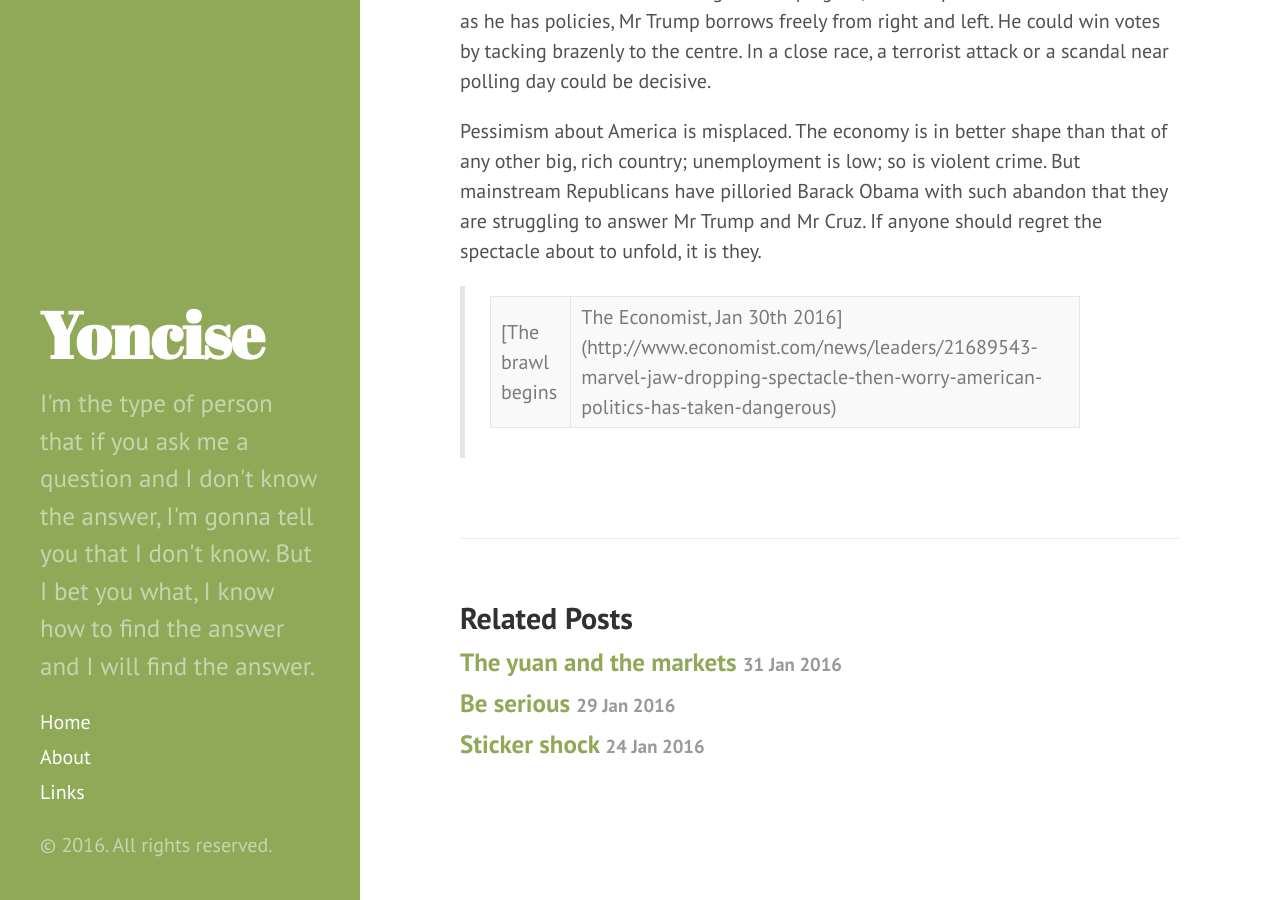
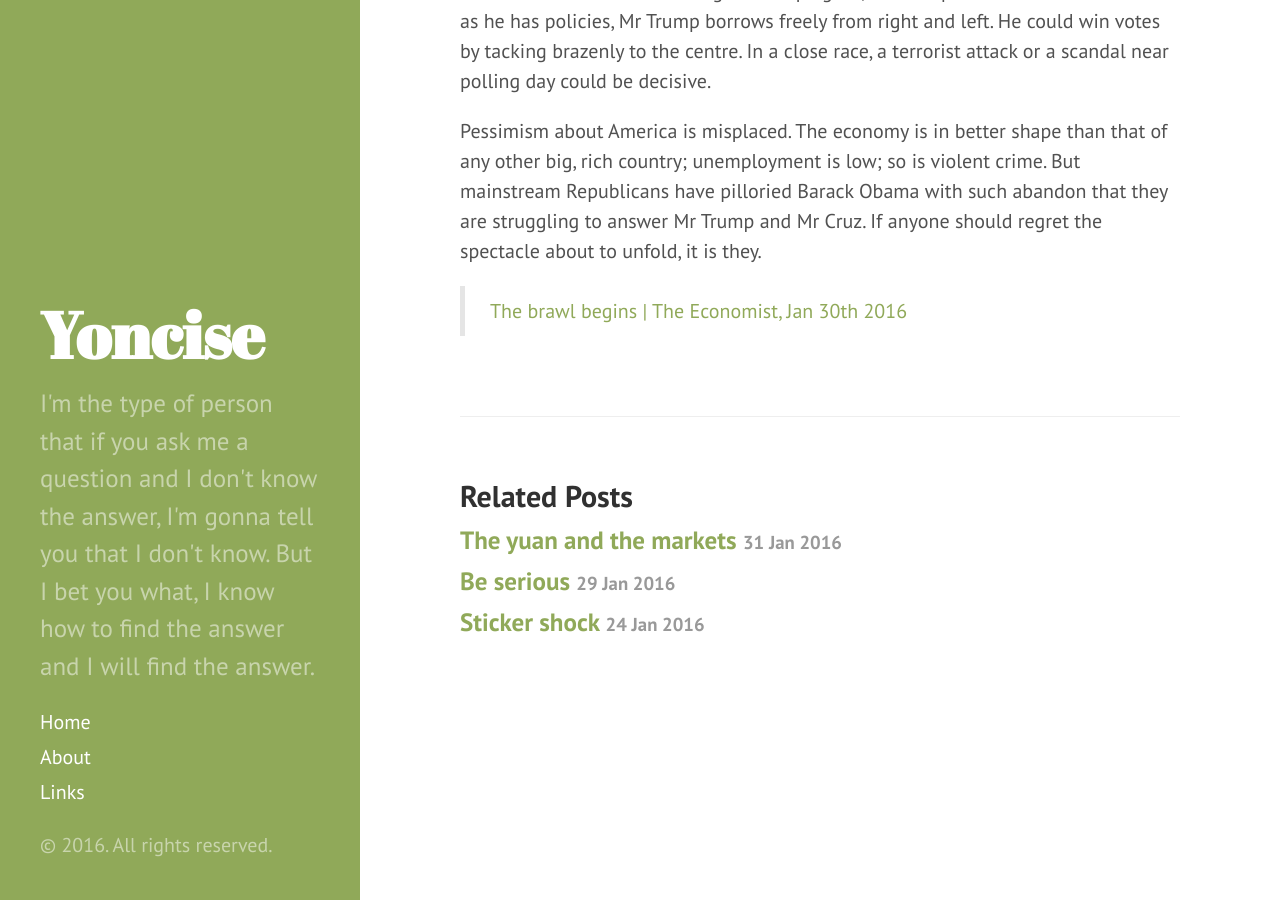
Before and after one commit to yoncise/yoncise.github.io, a Jekyll site: the page built from _posts/2016-02-03-The-brawl-begins.md, in a window 1280 px wide and 900 px high, scrolled down 3134 px. Built offline with Jekyll 4.4.1, drawn with Linux system fonts in a browser that asks for light colours.

Commit message:
Update 2016-02-03-The-brawl-begins.md

```diff
--- a/_posts/2016-02-03-The-brawl-begins.md
+++ b/_posts/2016-02-03-The-brawl-begins.md
@@ -79,4 +79,4 @@ Pessimism about America is misplaced. The economy is in better shape than that o
 so is violent crime. But mainstream Republicans have pilloried Barack Obama with such abandon that they are struggling to answer Mr
 Trump and Mr Cruz. If anyone should regret the spectacle about to unfold, it is they.
 
-> [The brawl begins | The Economist, Jan 30th 2016](http://www.economist.com/news/leaders/21689543-marvel-jaw-dropping-spectacle-then-worry-american-politics-has-taken-dangerous)
+> [The brawl begins \| The Economist, Jan 30th 2016](http://www.economist.com/news/leaders/21689543-marvel-jaw-dropping-spectacle-then-worry-american-politics-has-taken-dangerous)
```
